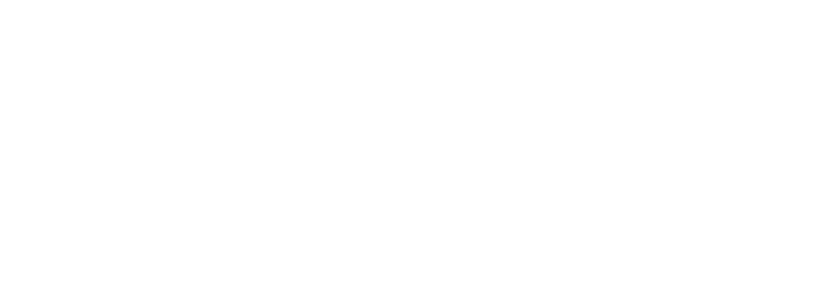
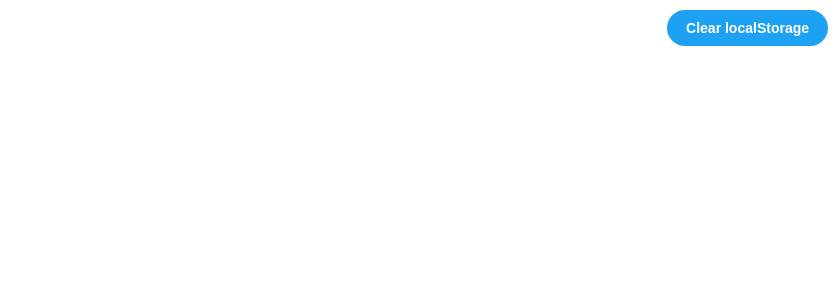
Before and after one commit to Skill1ssue/twimba, a plain HTML site: page index.html in a window 1280 px wide. Shown: the top 294 px of the page, without its empty margins (442-1280 px from the left). Drawn offline with Linux system fonts and the light colour scheme.

Commit message:
feature: add clear localstorage button

```diff
--- a/index.css
+++ b/index.css
@@ -37,6 +37,14 @@ body {
   align-items: center;
   justify-content: center;
   min-height: 100vh;
+}
+
+.clear {
+    top: 10px;
+    right: 10px;
+    position: absolute;
+    width: fit-content;
+    font-size: 14px;
 }
 
 main, header{
--- a/index.html
+++ b/index.html
@@ -12,6 +12,7 @@
 </head>
 
 <body>
+    <button class="clear" id="clear">Clear localStorage</button>
 	<header>
 		<h1>Twimba</h1>
 	</header>
--- a/index.js
+++ b/index.js
@@ -2,11 +2,6 @@
 import { v4 as uuidv4 } from 'https://jspm.dev/uuid';
 
 // LOCALSTORAGE SETUP
-
-if (!localStorage.getItem('savedTweets')){
-    localStorage.setItem('savedTweets', JSON.stringify(tweetsData))
-    console.log(savedTweets)
-}
 
 const savedTweets = JSON.parse(localStorage.getItem('savedTweets'))
 
@@ -38,6 +33,10 @@
     }
     else if (e.target.dataset.trash) {
       handleDeleteBtnClick(e.target.dataset.trash)
+    }
+    else if (e.target.id === 'clear') {
+        localStorage.clear()
+        localStorage.setItem('savedTweets', JSON.stringify(tweetsData))
     }
 })
 
```
